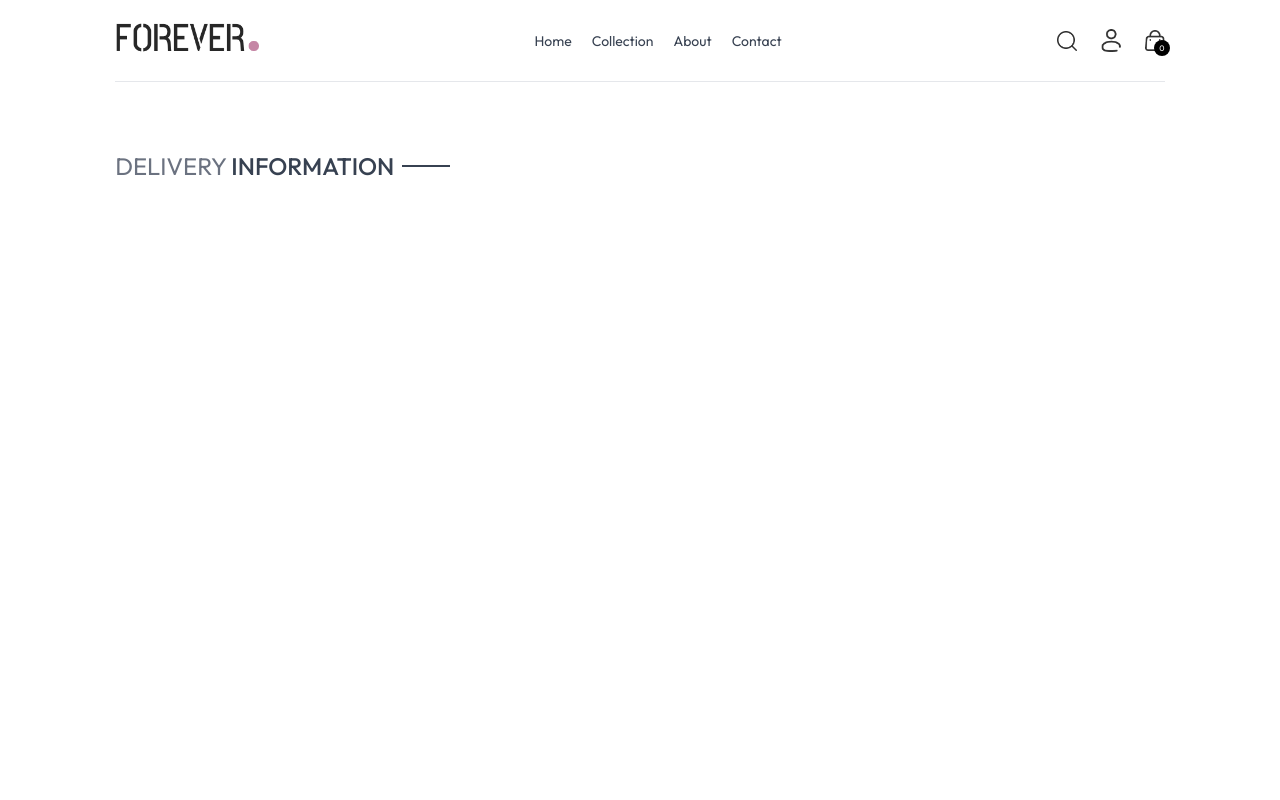
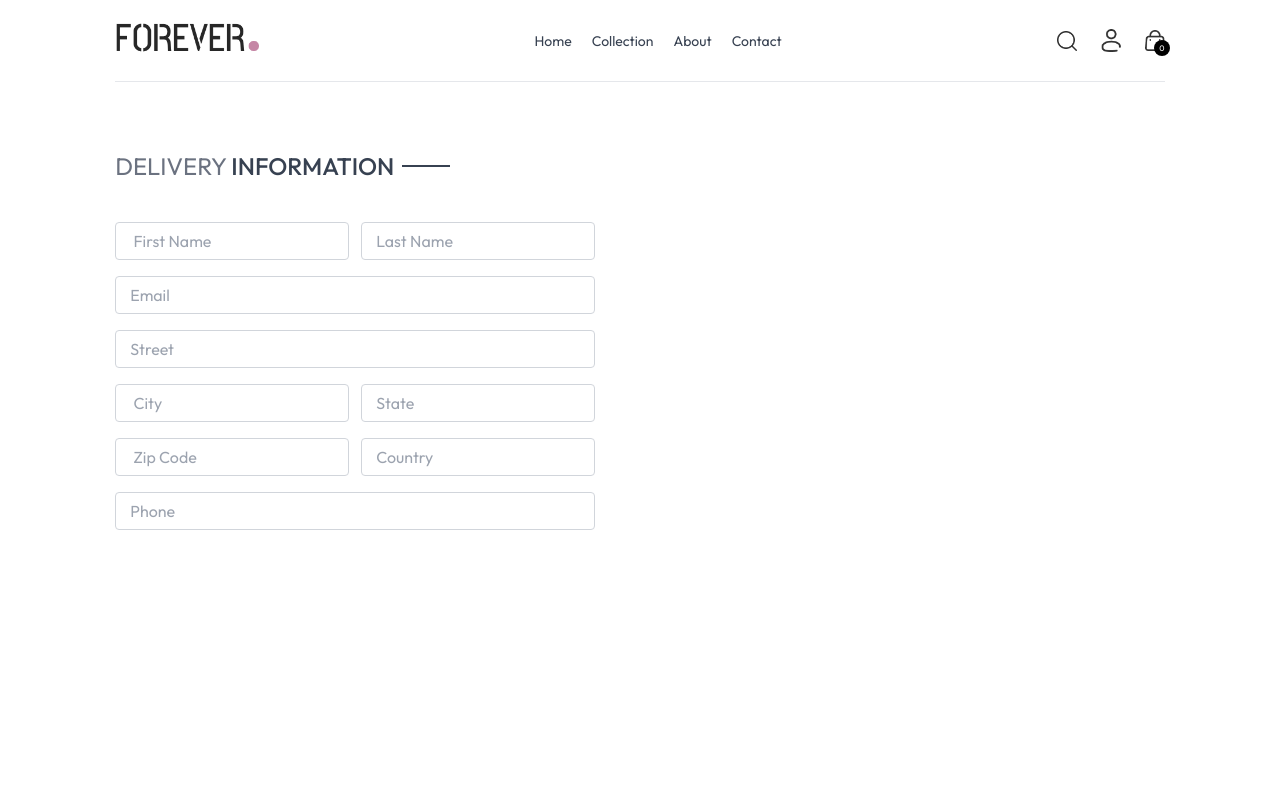
Before and after one commit to MDmohiuddin-web/FashionFusing-Clint, a React (Vite) app: page /place-order in a window 1280 px wide. Shown: the top 800 px of the page. Built offline with nearby package versions, Linux system fonts and the light colour scheme.

Commit message:
error fix

```diff
--- a/src/pages/PlaceOrder.jsx
+++ b/src/pages/PlaceOrder.jsx
@@ -5,13 +5,81 @@ const PlaceOrder = () => {
     <div className="flex flex-col sm:flex-row gap-4 justify-between sm:pt-14 min-h-[80vh] border-t">
       {/* left side */}
       <div className="flex flex-col gap-4 w-full sm:max-w-[480px] ">
-<div className="text-xl sm:text-2xl my-3">
-    <Title text1={'DELIVERY'}   text2={'INFORMATION'}></Title>
-</div>
-<div className="flex gap-3">
+        <div className="text-xl sm:text-2xl my-3">
+          <Title text1={"DELIVERY"} text2={"INFORMATION"}></Title>
+        </div>
+        <div className="flex gap-3">
+          <input
+            type="text"
+            name=""
+            className="px-3.5 py-1.5 w-full rounded border-gray-300 border"
+            placeholder=" First Name  "
+            id=""
+          />
+          <input
+            type="text"
+            name=""
+            className="px-3.5 py-1.5 w-full rounded border-gray-300 border"
+            placeholder="Last Name  "
+            id=""
+          />
+        </div>
+        <input
+          type="email"
+          name=""
+          className="px-3.5 py-1.5 w-full rounded border-gray-300 border"
+          placeholder="Email  "
+          id=""
+        />
+        <input
+          type="email"
+          name=""
+          className="px-3.5 py-1.5 w-full rounded border-gray-300 border"
+          placeholder="Street "
+          id=""
+        />
+        <div className="flex gap-3">
+          <input
+            type="text"
+            name=""
+            className="px-3.5 py-1.5 w-full rounded border-gray-300 border"
+            placeholder=" City  "
+            id=""
+          />
+          <input
+            type="text"
+            name=""
+            className="px-3.5 py-1.5 w-full rounded border-gray-300 border"
+            placeholder="State  "
+            id=""
+          />
+        </div>
 
-</div>
+        <div className="flex gap-3">
+          <input
+            type="number"
+            name=""
+            className="px-3.5 py-1.5 w-full rounded border-gray-300 border"
+            placeholder=" Zip Code  "
+            id=""
+          />
+          <input
+            type="text"
+            name=""
+            className="px-3.5 py-1.5 w-full rounded border-gray-300 border"
+            placeholder="Country  "
+            id=""
+          />
+        </div>
 
+        <input
+          type="tel"
+          name=""
+          className="px-3.5 py-1.5 w-full rounded border-gray-300 border"
+          placeholder="Phone "
+          id=""
+        />
+        {/* <input type="submit" value="Continue" className="bg-black text-white px-3.5 py-1.5 w-full rounded border-gray-300 border" /> */}
       </div>
     </div>
   );
```
